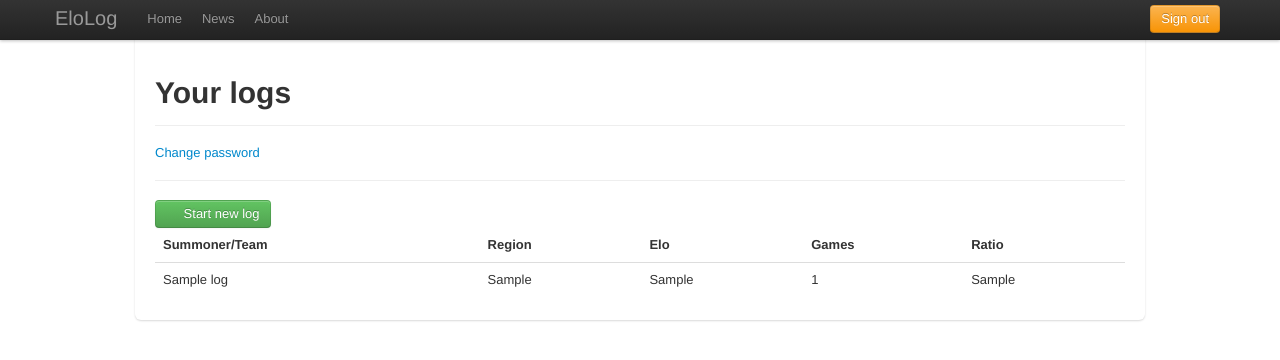
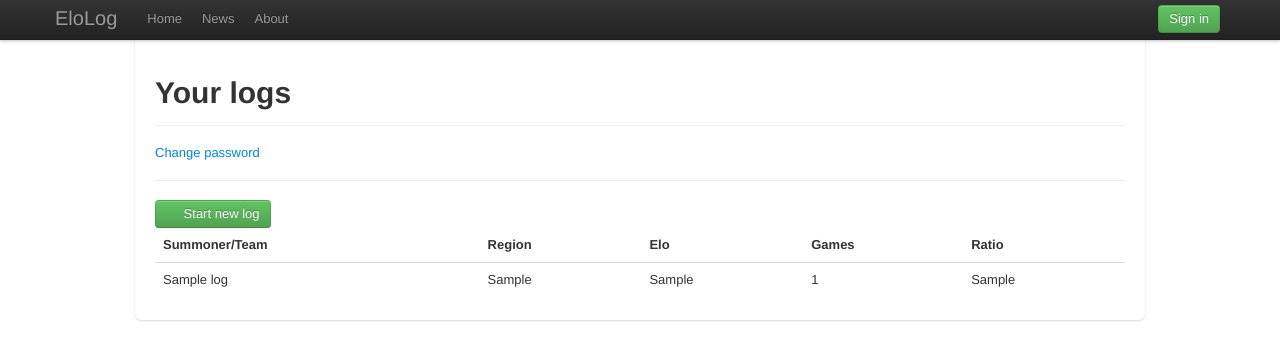
Before and after one commit to Alythe/elolog, a Django app: template templates/home.html in a window 1280 px wide. Shown: the top 360 px of the page. Run offline with Django 3.2, Linux system fonts and the light colour scheme; the template is opened without the code that fills it: most values are stand-ins (such as "Sample title", 1, 10 or a date in 2020); some libraries are stand-ins or nearby versions; grey boxes are pictures that could not be loaded.

Commit message:
Fixed: Sign out button showing when logged out
Instead it now shows a login button

```diff
--- a/templates/base.html
+++ b/templates/base.html
@@ -34,9 +34,15 @@
           <span class="icon-bar"></span>
         </a>
         <a class="brand" href="/">EloLog</a>
+        {% if user.is_authenticated %}
         <a class="btn btn-warning pull-right" href="/logout">
           Sign out
         </a>
+        {% else %}
+        <a class="btn btn-success pull-right" href="{% url auth_login %}">
+          Sign in
+        </a>
+        {% endif %}
         <div class="nav-collapse">
           <ul class="nav">
             <li><a href="/">Home</a></li>
```
